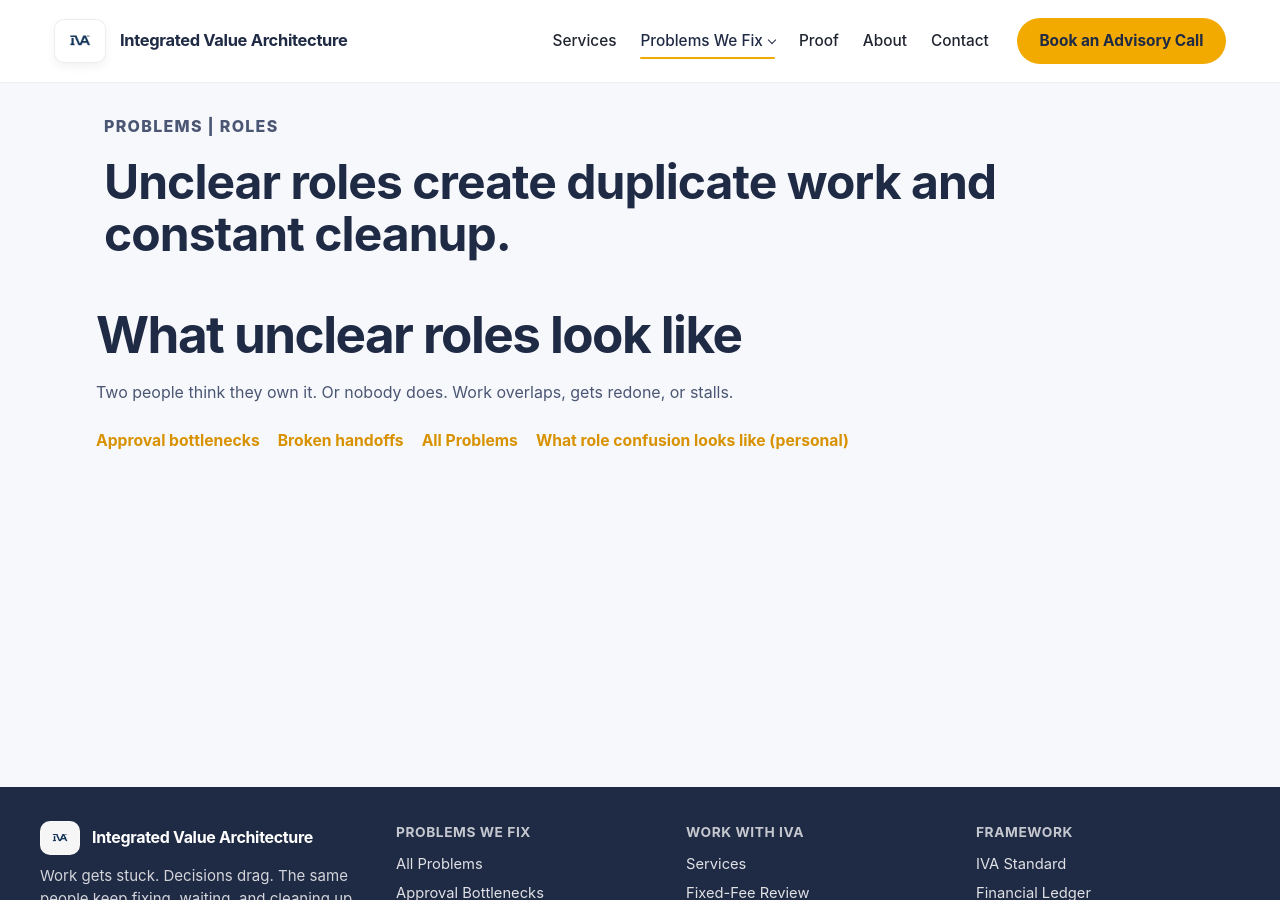
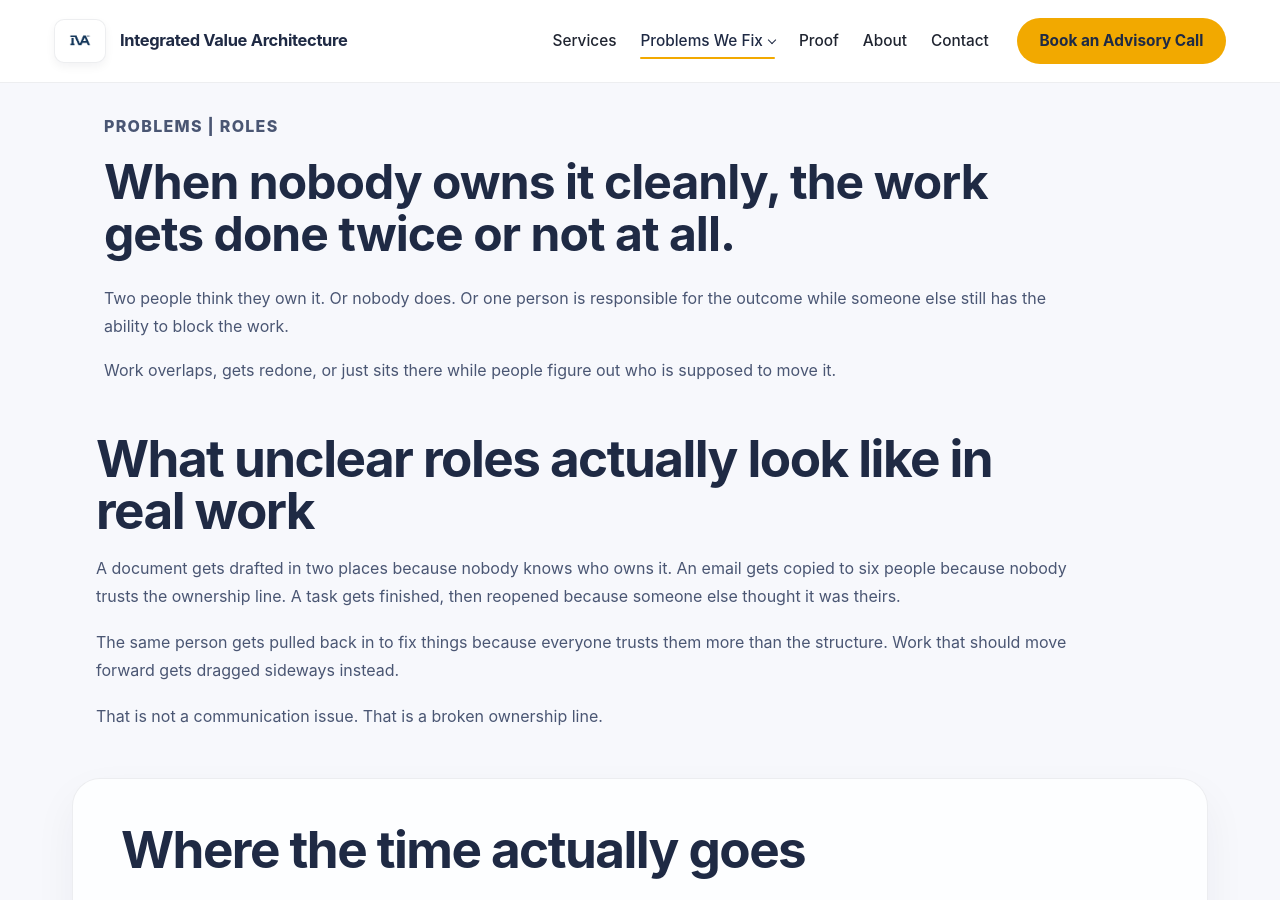
Before and after one commit to efost7873/integratedvaluearchitecture.com, a Jekyll site: the page built from unclear-roles-duplicate-work.html, in a window 1280 px wide and 900 px high. Built offline with Jekyll 4.4.1, drawn with Linux system fonts in a browser that asks for light colours; some of the changed text lies outside the part shown.

Commit message:
Update unclear-roles-duplicate-work.html

```diff
--- a/unclear-roles-duplicate-work.html
+++ b/unclear-roles-duplicate-work.html
@@ -1,31 +1,115 @@
 ---
 layout: default
-title: Unclear Roles in Organizations | Duplicate Work Problems | IVA
-description: Unclear roles lead to duplicate work, delays, and confusion. Learn how role ambiguity slows organizations down.
+title: Unclear Roles in Organizations | Duplicate Work and Responsibility Confusion | IVA
+description: Unclear roles create duplicate work, delays, and constant cleanup. See what role confusion actually looks like inside organizations and why it keeps happening.
 permalink: /unclear-roles-duplicate-work/
 ---
 
 <section class="page-header">
   <div class="container narrow">
     <p class="eyebrow">Problems | Roles</p>
-    <h1>Unclear roles create duplicate work and constant cleanup.</h1>
+    <h1>When nobody owns it cleanly, the work gets done twice or not at all.</h1>
+
+    <p>
+      Two people think they own it. Or nobody does.
+      Or one person is responsible for the outcome while someone else still has the ability to block the work.
+    </p>
+
+    <p>
+      Work overlaps, gets redone, or just sits there while people figure out who is supposed to move it.
+    </p>
   </div>
 </section>
 
 <section class="section">
   <div class="container narrow">
-    <h2>What unclear roles look like</h2>
+    <h2>What unclear roles actually look like in real work</h2>
 
     <p>
-      Two people think they own it. Or nobody does.
-      Work overlaps, gets redone, or stalls.
+      A document gets drafted in two places because nobody knows who owns it.
+      An email gets copied to six people because nobody trusts the ownership line.
+      A task gets finished, then reopened because someone else thought it was theirs.
+    </p>
+
+    <p>
+      The same person gets pulled back in to fix things because everyone trusts them more than the structure.
+      Work that should move forward gets dragged sideways instead.
+    </p>
+
+    <p>
+      That is not a communication issue. That is a broken ownership line.
+    </p>
+  </div>
+</section>
+
+<section class="section alt">
+  <div class="container narrow">
+    <h2>Where the time actually goes</h2>
+
+    <p>
+      People spend time checking who has it.
+      Asking if it is done.
+      Reworking something that should have stayed with the next person.
+    </p>
+
+    <p>
+      None of that shows up cleanly on a timeline.
+      It just makes everything take longer than it should.
+    </p>
+  </div>
+</section>
+
+<section class="section">
+  <div class="container narrow">
+    <h2>Why this keeps happening</h2>
+
+    <p>
+      Roles look clear on paper but break in real work.
+      Responsibility sits in one place while control sits somewhere else.
+      People build workarounds instead of fixing the line.
+    </p>
+
+    <p>
+      Over time, the organization stops trusting the structure and starts relying on individuals to keep things moving.
     </p>
 
     <div class="inline-links">
-      <a href="/approval-bottlenecks/">Approval bottlenecks</a>
-      <a href="/silos-broken-handoffs/">Broken handoffs</a>
-      <a href="/problems/">All Problems</a>
+      <a href="/approval-bottlenecks/">Approval bottlenecks in organizations</a>
+      <a href="/slow-decisions-decision-rights/">Slow decision making</a>
+      <a href="/silos-broken-handoffs/">Silos and broken handoffs</a>
+    </div>
+  </div>
+</section>
+
+<section class="section alt">
+  <div class="container narrow">
+    <h2>How this connects to other problems</h2>
+
+    <p>
+      Unclear roles feed approval bottlenecks because nobody knows who can actually move the work.
+      They slow decisions because authority gets pushed upward.
+      They break handoffs because nobody carries ownership across teams.
+    </p>
+
+    <p>
+      This is one of the places where everything else starts to stack.
+    </p>
+
+    <div class="inline-links">
+      <a href="/problems/">All problems</a>
+      <a href="/stalled-strategy-execution/">Why strategy execution fails</a>
       <a href="https://evanmichealfoster.com/unclear-roles-duplicate-work/">What role confusion looks like (personal)</a>
     </div>
   </div>
 </section>
+
+<section class="section final-cta">
+  <div class="container narrow">
+    <h2>If work keeps getting redone or stuck, the ownership line is usually the place to start.</h2>
+
+    <div class="cta-block">
+      <a class="button primary" href="/fixed-fee-review/">Start with a Fixed-Fee Review</a>
+      <a class="button secondary" href="/contact/">Contact</a>
+    </div>
+  </div>
+</section>
```
